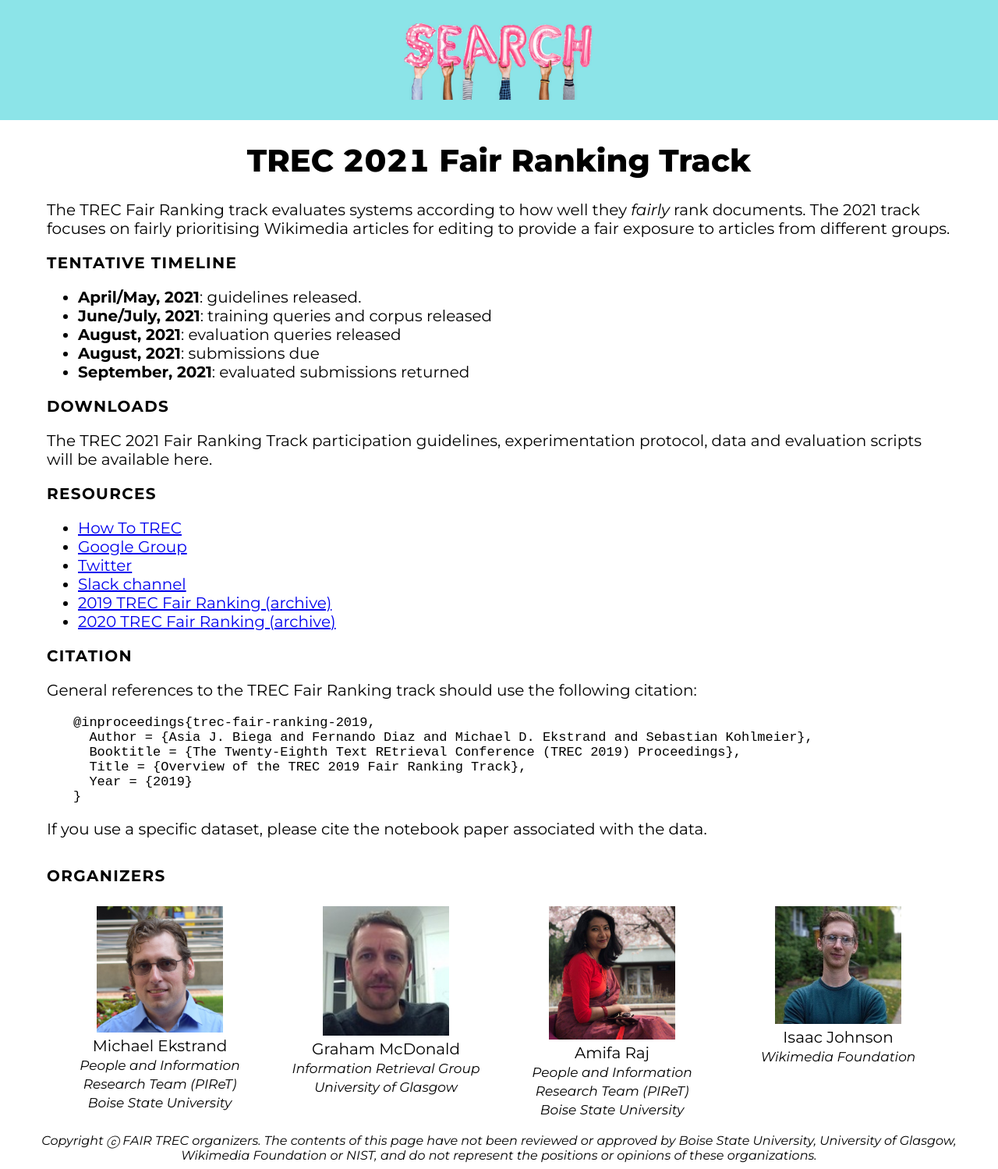
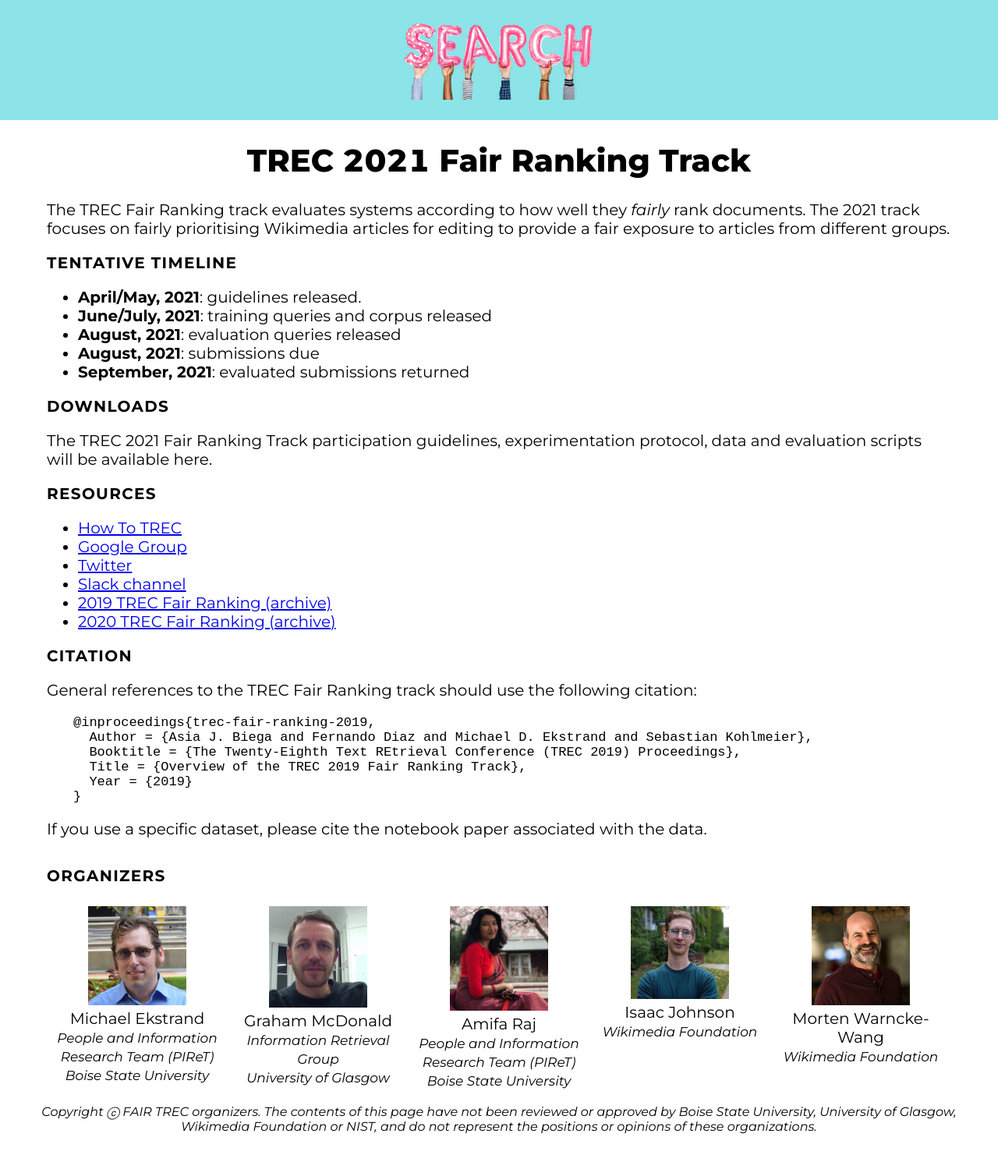
Before and after one commit to fair-trec/fair-trec.github.io, a Jekyll site: the page built from index.md, in a window 1280 px wide. Shown: the whole page at 78% size. Built offline with Jekyll 4.4.1, drawn with Linux system fonts in a browser that asks for light colours; our own code applies the rules of GitHub Pages for plain Markdown files; after the commit the page ends 1462 px from its top, so only the background shows below that.

Commit message:
Added Morten as organizer

```diff
--- a/index.md
+++ b/index.md
@@ -73,4 +73,11 @@
     <figcaption>Isaac Johnson<br>
       <span class=affil>Wikimedia Foundation</span></figcaption>
   </figure>
+
+
+  <figure class=organizer>
+    <img src="images/Warncke-Wang_Morten.jpg" alt="Headshot of Morten Warncke-Wang">
+    <figcaption>Morten Warncke-Wang<br>
+      <span class=affil>Wikimedia Foundation</span></figcaption>
+  </figure>
 </section>
--- a/styles.css
+++ b/styles.css
@@ -79,7 +79,7 @@
     flex-direction: row;
   }
   .organizers .organizer {
-    width: 25%;
+    width: 20%;
     margin: 0;
     padding: 1ex;
     box-sizing: border-box;
```
Also changed, not shown: images/Warncke-Wang_Morten.jpg (added).
